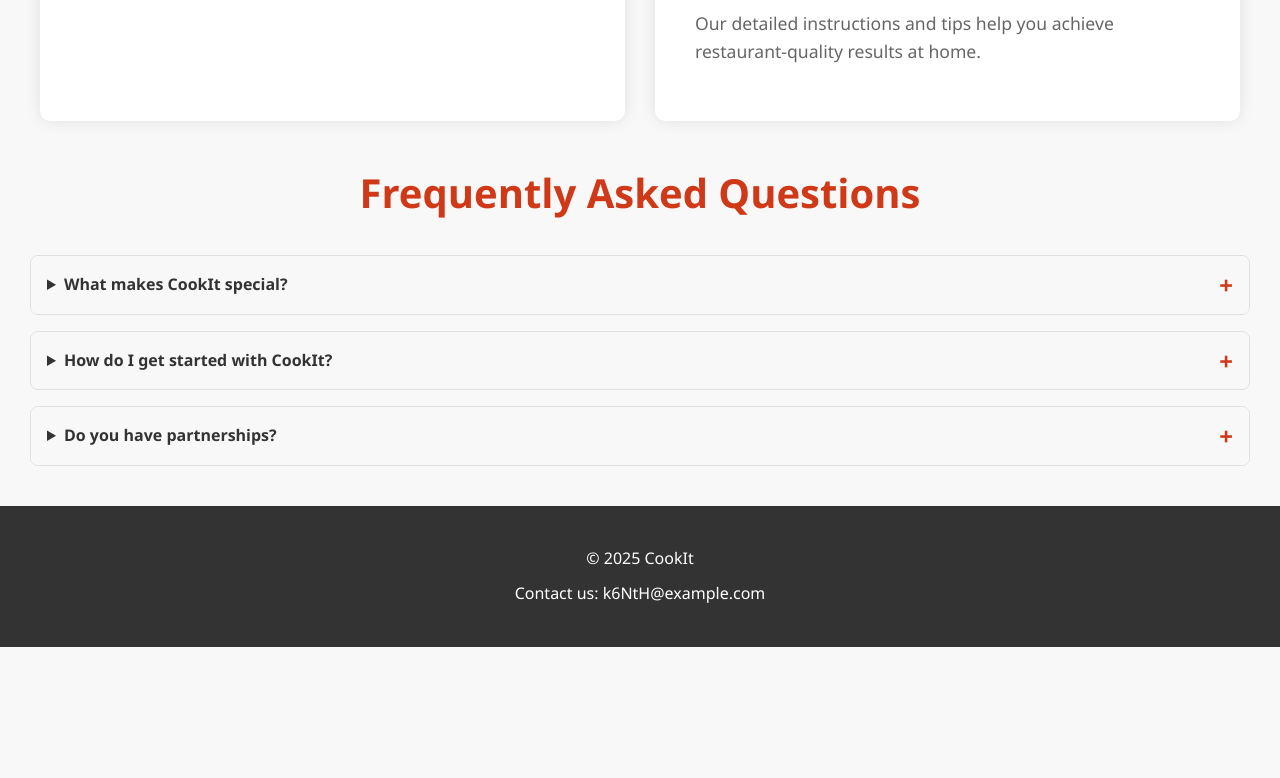
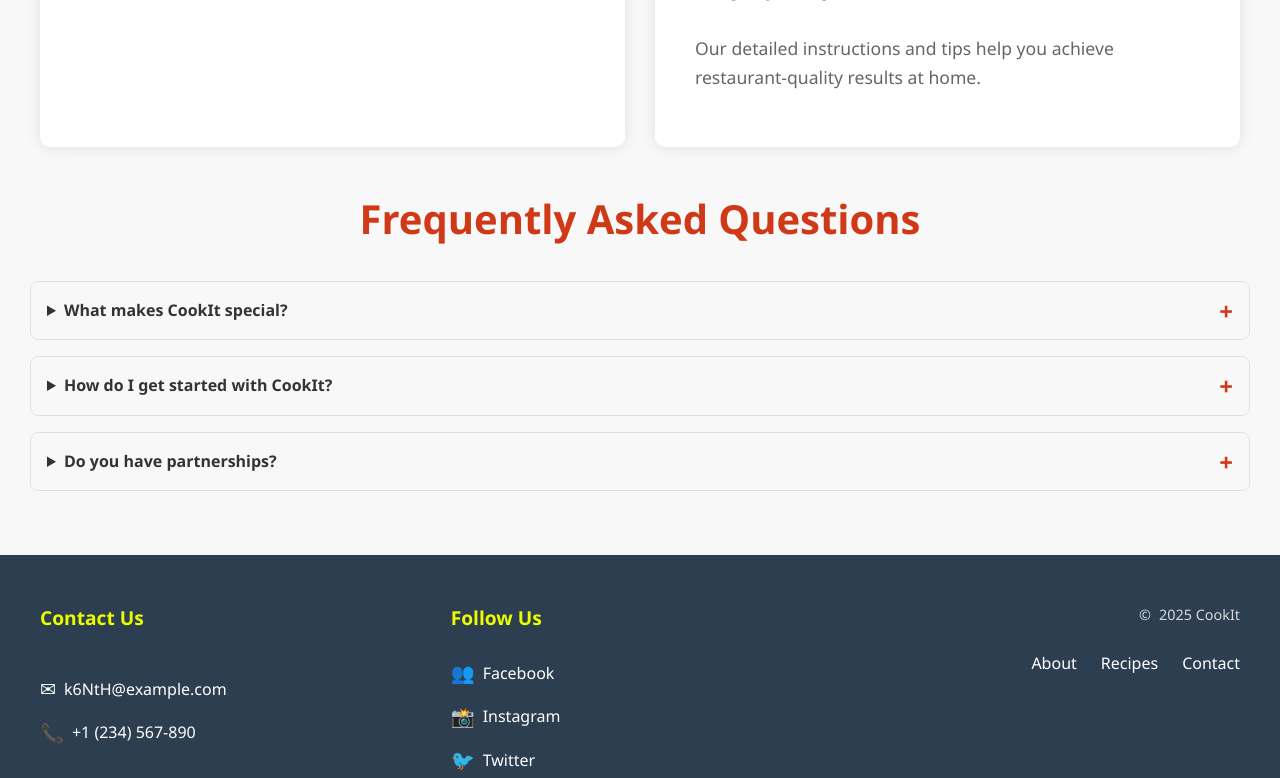
Before and after one commit to VladDergun/CookIt, a plain HTML site: page index.html in a window 1280 px wide. Shown: the part 2022-2800 px from the top of the page. Before the commit the page ends 2669 px from the top, so only its background shows below. Drawn offline with Linux system fonts and the light colour scheme.

Commit message:
Add block elements

```diff
--- a/assets/css/styles.css
+++ b/assets/css/styles.css
@@ -1,4 +1,3 @@
-/* General Styles */
 body {
     font-family: 'Segoe UI', Arial, sans-serif;
     margin: 0;
@@ -9,7 +8,6 @@ body {
     line-height: 1.6;
 }
 
-/* Header */
 header {
     background-color: #cf3917;
     padding: 20px 0;
@@ -17,6 +15,9 @@ header {
     box-shadow: 0 2px 4px rgba(0, 0, 0, 0.1);
 }
 
+ul{
+    margin: 0;
+}
 
 .nav-list {
     list-style: none;
@@ -41,7 +42,6 @@ header {
     background-color: rgba(255, 255, 255, 0.2);
 }
 
-/* Hero Section */
 .hero {
     position: relative;
     text-align: center;
@@ -49,6 +49,7 @@ header {
 }
 
 .hero-container {
+    margin: 0;
     position: relative;
 }
 
@@ -77,7 +78,6 @@ header {
     letter-spacing: 2px;
 }
 
-/* Best Recipes Section */
 .best-recipes {
     text-align: center;
     padding: 40px 20px;
@@ -144,7 +144,6 @@ header {
     background-color: #b32d0f;
 }
 
-/* Mission and Why Choose Us Layout */
 .mission-and-why-choose {
     display: flex;
     gap: 30px;
@@ -239,7 +238,7 @@ h2{
 .faq{
     margin: 30px;
 }
-/* FAQ Section */
+
 .faq details {
     margin-bottom: 1rem;
     border: 1px solid #e0e0e0;
@@ -291,32 +290,116 @@ h2{
     box-shadow: 0 2px 4px rgba(0, 0, 0, 0.1);
 }
 
-
-
-/* Footer */
-footer {
-    text-align: center;
-    padding: 30px;
-    background-color: #333;
+.site-footer {
+    background-color: #2c3e50;
     color: #fff;
-    margin-top: 40px;
+    padding: 3rem 0;
+    margin-top: 4rem;
 }
 
-footer p {
-    margin: 10px 0;
+.footer-container {
+    max-width: 1200px;
+    margin: 0 auto;
+    padding: 0 2rem;
+    display: flex;
+    flex-wrap: wrap;
+    gap: 2rem;
 }
 
-footer a {
+.footer-section {
+    flex: 1;
+    min-width: 250px;
+}
+
+.footer-section:first-child {
+    display: flex;
+    flex-direction: column;
+    gap: 1rem;
+}
+
+.footer-section:first-child .contact-info {
+    display: flex;
+    flex-direction: column;
+    gap: 0.8rem;
+}
+
+.footer-section:last-child {
+    display: flex;
+    flex-direction: column;
+    align-items: flex-end;
+    text-align: right;
+}
+
+.footer-section h3 {
+    color: #ecfd00;
+    margin: 0 0 1.5rem 0;
+    font-size: 1.2rem;
+    font-weight: 600;
+}
+
+.footer-link {
     color: #fff;
     text-decoration: none;
-    border-bottom: 1px solid transparent;
-    transition: border-color 0.3s ease;
+    display: inline-flex;
+    align-items: center;
+    gap: 0.5rem;
+    transition: color 0.3s ease;
 }
 
-footer a:hover {
-    border-color: #fff;
+.footer-link:hover {
+    color: #ecfd00;
+}
+.footer-link:active{
+    color: #ff651e;
 }
 
-figure {
+.social-links {
+    list-style: none;
+    padding: 0;
     margin: 0;
+    display: flex;
+    flex-direction: column;
+    gap: 0.8rem;
 }
+
+.icon {
+    font-size: 1.2rem;
+}
+
+.copyright {
+    font-size: 0.9rem;
+    opacity: 0.8;
+}
+
+.copyright:before {
+    content: "©";
+    margin-right: 0.5rem;
+}
+
+.footer-nav {
+    margin-top: 1.5rem;
+    display: flex;
+    gap: 1.5rem;
+}
+
+@media (max-width: 768px) {
+    .footer-container {
+        flex-direction: column;
+        text-align: center;
+    }
+
+    .footer-section,
+    .footer-section:last-child {
+        align-items: center;
+        text-align: center;
+    }
+
+    .social-links {
+        align-items: center;
+    }
+
+    .footer-nav {
+        flex-direction: column;
+        gap: 1rem;
+    }
+}
--- a/index.html
+++ b/index.html
@@ -31,6 +31,10 @@
                 <figcaption><h1>CookIt - Best recipes</h1></figcaption>
             </figure>
         </section>
+
+        <div class="warning">
+            <span class="warning-text">⚠️ This website is for educational purposes only.</span>
+        </div>
 
         <section class="best-recipes">
             <h2>Best recipes</h2>
@@ -101,9 +105,38 @@
         </section>
     </main>
 
-    <footer>
-        <p>&copy; 2025 CookIt</p>
-        <p>Contact us: <a href="mailto:k6NtH@example.com">k6NtH@example.com</a></p>
+    <footer class="site-footer">
+        <div class="footer-container">
+            <div class="footer-section">
+                <h3>Contact Us</h3>
+                <div class="contact-info">
+                    <a href="mailto:k6NtH@example.com" class="footer-link">
+                        <span class="icon">✉</span>
+                        k6NtH@example.com
+                    </a>
+                    <a href="tel:+1234567890" class="footer-link">
+                        <span class="icon">📞</span>
+                        +1 (234) 567-890
+                    </a>
+                </div>
+            </div>
+            <div class="footer-section">
+                <h3>Follow Us</h3>
+                <ul class="social-links">
+                    <li><a href="#" class="footer-link"><span class="icon">👥</span>Facebook</a></li>
+                    <li><a href="#" class="footer-link"><span class="icon">📸</span>Instagram</a></li>
+                    <li><a href="#" class="footer-link"><span class="icon">🐦</span>Twitter</a></li>
+                </ul>
+            </div>
+            <div class="footer-section">
+                <span class="copyright">2025 CookIt</span>
+                <div class="footer-nav">
+                    <a href="about.html" class="footer-link">About</a>
+                    <a href="recipes.html" class="footer-link">Recipes</a>
+                    <a href="contact.html" class="footer-link">Contact</a>
+                </div>
+            </div>
+        </div>
     </footer>
 </body>
 </html>
```
Also changed, not shown: about.html (+32 -3 lines), contact.html (+32 -3 lines), recipes.html (+4 -0 lines), assets/img/gordon-ramsay.png (added).
